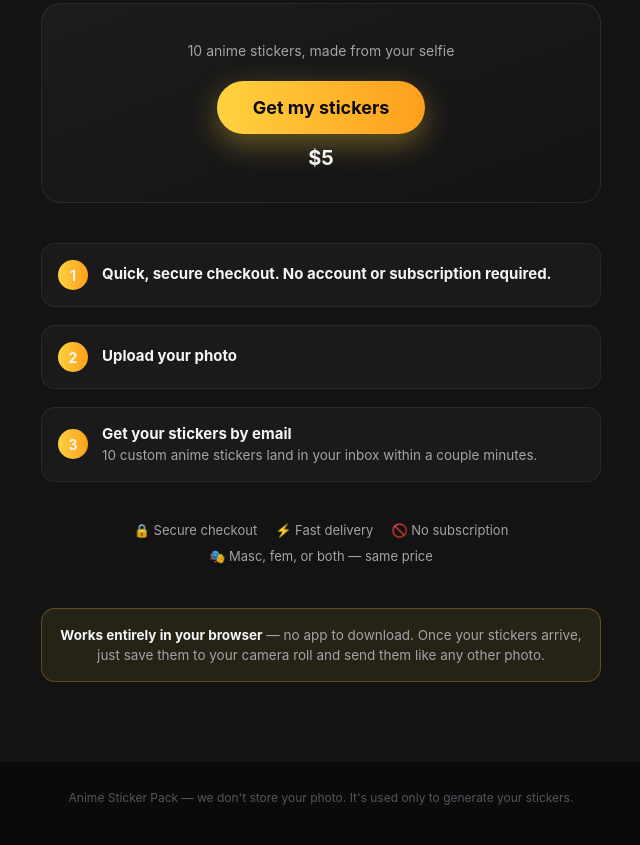
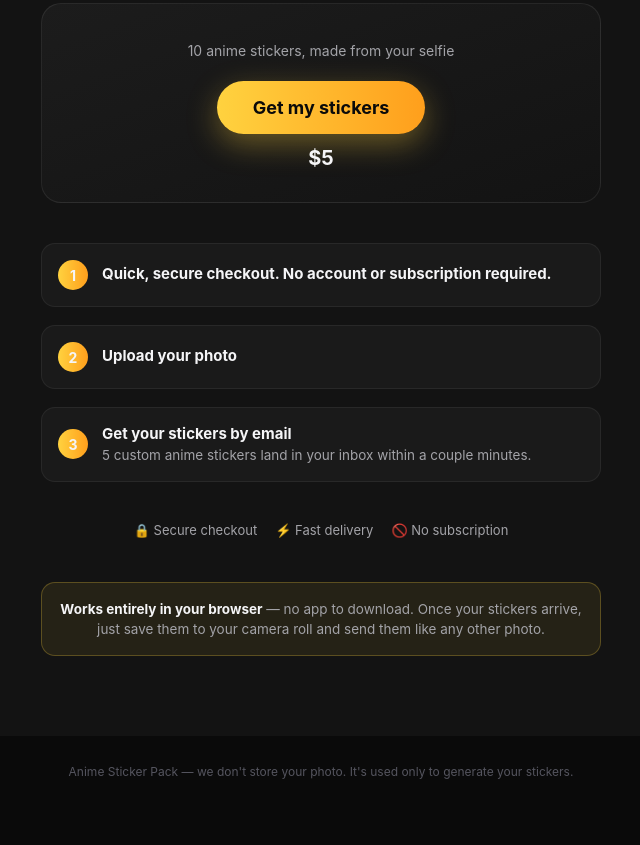
Before and after one commit to code-mango7/anime-sticker-biz, a plain HTML site: page docs/index.html in a window 1280 px wide. Shown: the part 861-1706 px from the top of the page, without its empty margins (319-959 px from the left). After the commit the page ends 1680 px from the top, so only its background shows below. Drawn offline with Linux system fonts and the light colour scheme.

Commit message:
Update landing page copy for neutral-only, 5-sticker MVP scope
Removes stale masc/fem/both trust badge and corrects sticker count from 10 to 5.

Co-Authored-By: Claude Sonnet 5 <noreply@anthropic.com>

```diff
--- a/docs/index.html
+++ b/docs/index.html
@@ -330,7 +330,7 @@
         <div class="step-num">3</div>
         <div>
           <h3>Get your stickers by email</h3>
-          <p>10 custom anime stickers land in your inbox within a couple minutes.</p>
+          <p>5 custom anime stickers land in your inbox within a couple minutes.</p>
         </div>
       </div>
     </div>
@@ -339,7 +339,6 @@
       <span>🔒 Secure checkout</span>
       <span>⚡ Fast delivery</span>
       <span>🚫 No subscription</span>
-      <span>🎭 Masc, fem, or both — same price</span>
     </div>
 
     <div class="browser-note">
```
